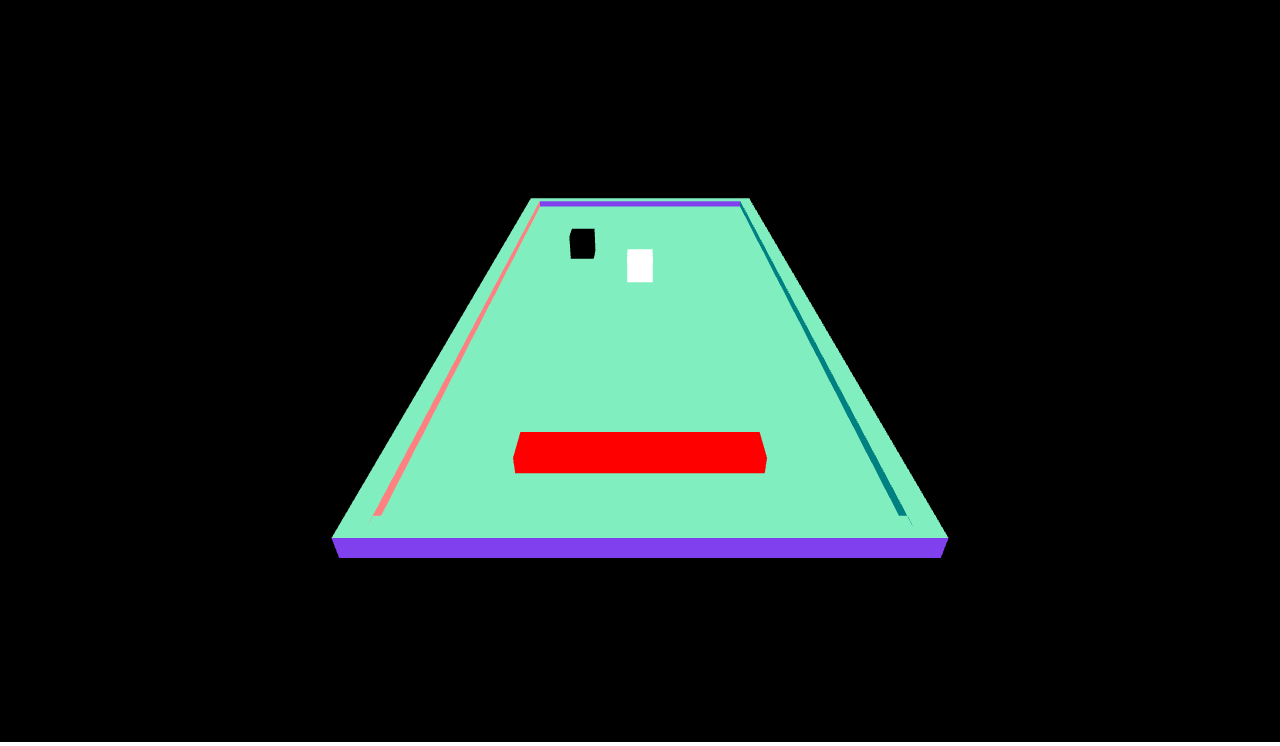
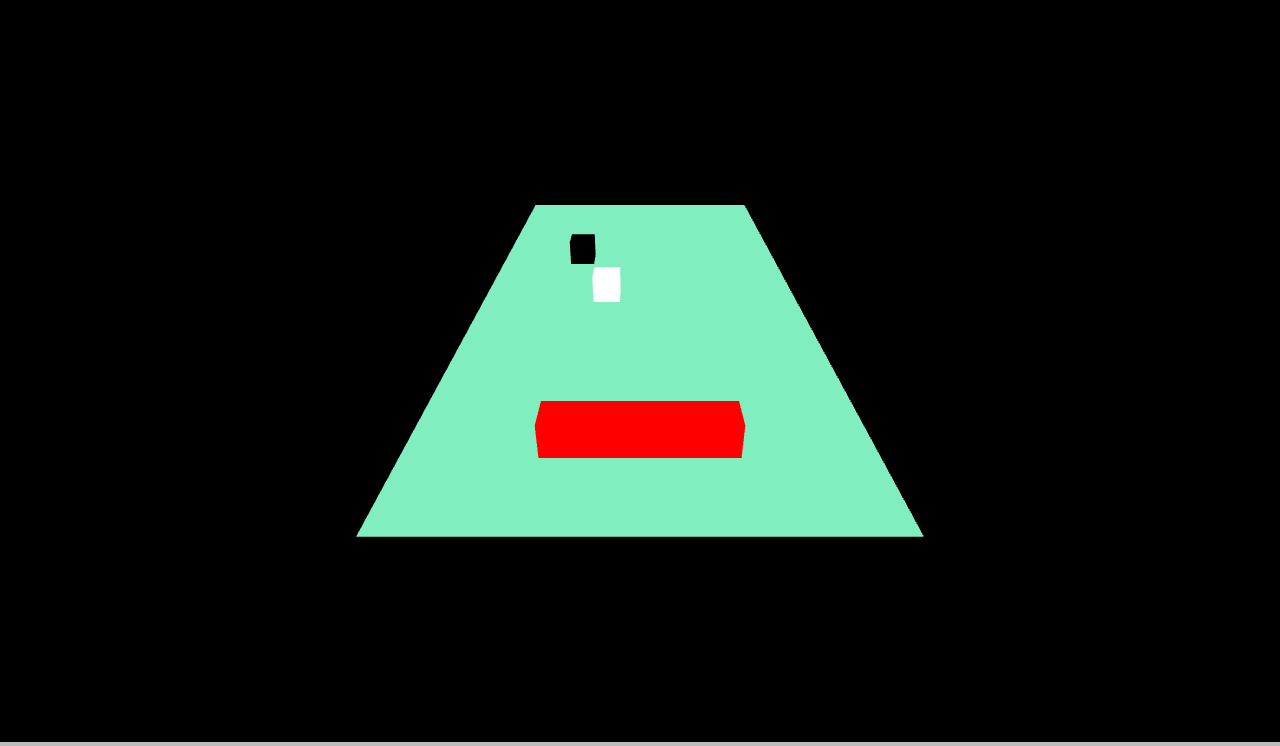
Before and after one commit to NinjaTrappeur/YOLO-SWAG-Pong-Deluxe-Edition, a plain HTML site: page index.html in a window 1280 px wide. Shown: the part 58-804 px from the top of the page. Drawn offline with Linux system fonts and the light colour scheme; animation ran at ten frames a second.

Commit message:
Adding basic game engine (bats and balls moving).

````diff
--- a/index.html
+++ b/index.html
@@ -7,31 +7,18 @@
               <script src="scripts/three.min.js"></script>
               <script src="scripts/THREEx.FullScreen.js"></script>
               <script src="scripts/THREEx.WindowResize.js"></script>
+              <script src="scripts/THREEx.KeyboardState.js"></script>
+              <script src="scripts/THREEx.solidwireframe.js"></script>
               <script src="scripts/Detector.js"> </script>
               <script src="scripts/dat.gui.min.js"> </script>
               <script src="scripts/utilities.js"></script>
               <script src="scripts/gameState.js"></script>
               <script src="scripts/gameRenderer.js"></script>
+              <script src="scripts/gameEngine.js"></script>
               <script src="scripts/main.js"></script>
               <script> window.onload=function(){mainLoop();};</script>
+
 	</head>
-		<body>
-            <style>
-                div.scene{ width:100%;height:100%}
-                html{
-                  height: 100%;
-                  padding: 0px;
-                  margin: 0px;
-                  }
-                body {
-                  min-height: 100%;
-                  padding: 0px;
-                  margin: 0px;
-                  }
-            </style>
-		  <div id="scene"></div>
-		  <div id="message" style="background-color: black; font-size: 100px;
-			  color:white; text-align:center; text-decoration:bold; width:100%; top:50%; margin-top:-100px; height:200px;position:absolute;display:none;"></div>
-
+		<body style='margin: 0px; background-color: #bbbbbb; overflow: hidden;'>
     </body>
     </html>
--- /dev/null
+++ b/scripts/THREEx.KeyboardState.js
@@ -0,0 +1,116 @@
+// THREEx.KeyboardState.js keep the current state of the keyboard.
+// It is possible to query it at any time. No need of an event.
+// This is particularly convenient in loop driven case, like in
+// 3D demos or games.
+//
+// # Usage
+//
+// **Step 1**: Create the object
+//
+// ```var keyboard	= new THREEx.KeyboardState();```
+//
+// **Step 2**: Query the keyboard state
+//
+// This will return true if shift and A are pressed, false otherwise
+//
+// ```keyboard.pressed("shift+A")```
+//
+// **Step 3**: Stop listening to the keyboard
+//
+// ```keyboard.destroy()```
+//
+// NOTE: this library may be nice as standaline. independant from three.js
+// - rename it keyboardForGame
+//
+// # Code
+//
+
+/** @namespace */
+var THREEx	= THREEx 		|| {};
+
+/**
+ * - NOTE: it would be quite easy to push event-driven too
+ *   - microevent.js for events handling
+ *   - in this._onkeyChange, generate a string from the DOM event
+ *   - use this as event name
+*/
+THREEx.KeyboardState	= function()
+{
+	// to store the current state
+	this.keyCodes	= {};
+	this.modifiers	= {};
+
+	// create callback to bind/unbind keyboard events
+	var self	= this;
+	this._onKeyDown	= function(event){ self._onKeyChange(event, true); };
+	this._onKeyUp	= function(event){ self._onKeyChange(event, false);};
+
+	// bind keyEvents
+	document.addEventListener("keydown", this._onKeyDown, false);
+	document.addEventListener("keyup", this._onKeyUp, false);
+}
+
+/**
+ * To stop listening of the keyboard events
+*/
+THREEx.KeyboardState.prototype.destroy	= function()
+{
+	// unbind keyEvents
+	document.removeEventListener("keydown", this._onKeyDown, false);
+	document.removeEventListener("keyup", this._onKeyUp, false);
+}
+
+THREEx.KeyboardState.MODIFIERS	= ['shift', 'ctrl', 'alt', 'meta'];
+THREEx.KeyboardState.ALIAS	= {
+	'left'		: 37,
+	'up'		: 38,
+	'right'		: 39,
+	'down'		: 40,
+	'space'		: 32,
+	'pageup'	: 33,
+	'pagedown'	: 34,
+	'tab'		: 9
+};
+
+/**
+ * to process the keyboard dom event
+*/
+THREEx.KeyboardState.prototype._onKeyChange	= function(event, pressed)
+{
+	// log to debug
+	//console.log("onKeyChange", event, pressed, event.keyCode, event.shiftKey, event.ctrlKey, event.altKey, event.metaKey)
+
+	// update this.keyCodes
+	var keyCode		= event.keyCode;
+	this.keyCodes[keyCode]	= pressed;
+
+	// update this.modifiers
+	this.modifiers['shift']= event.shiftKey;
+	this.modifiers['ctrl']	= event.ctrlKey;
+	this.modifiers['alt']	= event.altKey;
+	this.modifiers['meta']	= event.metaKey;
+}
+
+/**
+ * query keyboard state to know if a key is pressed of not
+ *
+ * @param {String} keyDesc the description of the key. format : modifiers+key e.g shift+A
+ * @returns {Boolean} true if the key is pressed, false otherwise
+*/
+THREEx.KeyboardState.prototype.pressed	= function(keyDesc)
+{
+	var keys	= keyDesc.split("+");
+	for(var i = 0; i < keys.length; i++){
+		var key		= keys[i];
+		var pressed;
+		if( THREEx.KeyboardState.MODIFIERS.indexOf( key ) !== -1 ){
+			pressed	= this.modifiers[key];
+		}else if( Object.keys(THREEx.KeyboardState.ALIAS).indexOf( key ) != -1 ){
+			pressed	= this.keyCodes[ THREEx.KeyboardState.ALIAS[key] ];
+		}else {
+			pressed	= this.keyCodes[key.toUpperCase().charCodeAt(0)]
+		}
+		if( !pressed)	return false;
+	};
+	return true;
+}
--- /dev/null
+++ b/scripts/gameEngine.js
@@ -0,0 +1,54 @@
+/*
+ * This composant compute the game state.
+ * It needs a GameState to compute it.
+ */
+
+var GameEngine= function(gameState){
+  if(gameState instanceof GameState){
+    this.gameState = gameState;
+
+    gameState.addBall(new Ball(new Position(0,0,0.08), new Size(0.08,0.08)));
+    gameState.balls[0].velocity.set(-0.001,-0.001,0);
+    gameState.addBat(new Bat(new Position(-0.2,-0.8,0.08), new Size(0.4,0.08),
+                             0, gameState.arena.size.width/2));
+    gameState.addObstacle(new Obstacle(new Position(-0.2,0.2,0.08), new Size(0.08,0.08)));
+    this.step = 0.01;
+    this.keyboard = new THREEx.KeyboardState();
+  }
+  else
+    throw("The game engine needs a GameState in parameter.");
+}
+
+GameEngine.prototype.computeKeyboard= function(){
+  var bat = this.gameState.bats[0];
+  if(this.keyboard.pressed("right"))
+    bat.moveRight(this.step);
+  else if(this.keyboard.pressed("left"))
+    bat.moveLeft(this.step);
+}
+
+GameEngine.prototype.computeBalls = function(){
+  var ball;
+  for(var i=0;i<this.gameState.balls.length;i++)
+    {
+      ball= this.gameState.balls[i];
+      if(ball.position.x+ball.velocity.x > this.gameState.arena.size.width/2)
+        ball.position.x-=this.gameState.arena.size.width;
+      else if(ball.position.x+ball.velocity.x<-this.gameState.arena.size.width/2)
+        ball.position.x+=this.gameState.arena.size.width;
+      ball.position.x += ball.velocity.x;
+
+      if(ball.position.y+ball.velocity.y > this.gameState.arena.size.length/2)
+        ball.position.y-=this.gameState.arena.size.length;
+      else if(ball.position.y+ball.velocity.y<-this.gameState.arena.size.length/2)
+        ball.position.y+=this.gameState.arena.size.length;
+      ball.position.y += ball.velocity.y;
+
+      ball.updateMesh();
+    }
+}
+
+GameEngine.prototype.compute = function(){
+  this.computeKeyboard();
+  this.computeBalls();
+}
--- a/scripts/gameRenderer.js
+++ b/scripts/gameRenderer.js
@@ -1,3 +1,11 @@
+/*
+ * This composant handles the display of the game.
+ * It needs a GameState computed by a GameEngine
+ * The rendering is pretty basic and will be used
+ * mainly for testing.
+ */
+
+
 //class AbstractRenderer
 //===================================
 
@@ -16,9 +24,7 @@ var AbstractRenderer = function(gameState){
     throw("WebGL not supported.");
   }
   this.renderer.setSize( window.innerWidth, window.innerHeight );
-
-  var container = document.getElementById("scene");
-  container.appendChild(this.renderer.domElement);
+  document.body.appendChild( this.renderer.domElement );
 
   if(gameState instanceof GameState)
     this.gameState = gameState;
@@ -26,6 +32,7 @@ var AbstractRenderer = function(gameState){
     throw("Parameter needs to be a GameState object.");
 
   this.camera = new THREE.PerspectiveCamera(70, window.innerWidth / window.innerHeight, 0.01, 10 );
+  this.winResize   = new THREEx.WindowResize(this.renderer, this.camera)
 
 
   this.scene = new THREE.Scene();
@@ -81,8 +88,6 @@ SimpleRenderer.prototype.init = function(){
   material = new THREE.MeshNormalMaterial();
   mesh = new THREE.Mesh(geometry, material);
   this.scene.add(mesh);
-  for(var i=0; i < this.gameState.arena.walls.length;++i)
-    this.scene.add(this.gameState.arena.walls[i]);
 
   var bat;
 
@@ -90,7 +95,8 @@ SimpleRenderer.prototype.init = function(){
   for(var i=0; i<this.gameState.bats.length;i++)
     {
       bat = this.gameState.bats[i];
-      this.scene.add(bat.mesh);
+      for(var j=0;j<bat.mesh.length;++j)
+        this.scene.add(bat.mesh[j]);
     }
 
   var ball;
--- a/scripts/gameState.js
+++ b/scripts/gameState.js
@@ -43,31 +43,6 @@ var Arena = function(size){
   var pos = new Position(0,0,0);
   GameObject.call(this,pos, size);
   this.name = "Arena";
-  this.walls = new Array();
-  var border = 0.05;
-
-  var geometry,material,mesh;
-  material = new THREE.MeshNormalMaterial();
-  geometry = new THREE.CubeGeometry(size.width+border,border,border);
-  mesh = new THREE.Mesh(geometry,material);
-  mesh.position.set(0,-size.length/2,0);
-  this.walls.push(mesh);
-
-  geometry = new THREE.CubeGeometry(size.width+border,border,border);
-  mesh = new THREE.Mesh(geometry,material);
-  mesh.position.set(0,size.length/2,0);
-  this.walls.push(mesh);
-
-  geometry = new THREE.CubeGeometry(border,size.length,border);
-  mesh = new THREE.Mesh(geometry,material);
-  mesh.position.set(size.width/2,0,0);
-  this.walls.push(mesh);
-
-  geometry = new THREE.CubeGeometry(border,size.length,border);
-  mesh = new THREE.Mesh(geometry,material);
-  mesh.position.set(-size.width/2,0,0);
-  this.walls.push(mesh);
-
 }
 
 extendClass(Arena, GameObject);
@@ -78,6 +53,7 @@ extendClass(Arena, GameObject);
 var Obstacle = function(pos,size){
   "use strict";
   GameObject.call(this,pos,size);
+  this.name = "Obstacle";
   var geometry = new THREE.CubeGeometry(this.size.width, this.size.length,
                                           this.size.length);
   var material = new THREE.MeshBasicMaterial({color: 0x000000});
@@ -91,29 +67,61 @@ var Obstacle = function(pos,size){
 
 extendClass(Obstacle, GameObject);
 
+
+
 //Bat class: extends MovingGameObject
 //====================================
 
-var Bat = function(position, size, id){
+var Bat = function(position, size, id, clearance){
   "use strict";
-  if(typeof id=="number"){
+  if(typeof id=="number" && typeof clearance == "number"){
     MovingGameObject.call(this,position , size);
+
     this.id = id;
     this.name = "Bat";
+    this.mesh = new Array();
+    this.clearance = clearance;
     var geometry = new THREE.CubeGeometry(this.size.width, this.size.length,
                                           this.size.length);
     var material = new THREE.MeshBasicMaterial({color: 0xff0000});
-    var mesh = new THREE.Mesh(geometry,  material);
-    mesh.position.x = this.position.x;
-    mesh.position.y = this.position.y;
-    mesh.position.z = this.position.z;
-    this.mesh = mesh;
+
+    for(var i=0;i<3;i++)
+      {
+        var mesh = new THREE.Mesh(geometry,  material);
+        mesh.position.y = this.position.y;
+        mesh.position.z = this.position.z;
+        this.mesh.push(mesh);
+      }
   }
   else
-    throw "You need to specify a bat id to create a Bat object";
+    throw "You need to specify a bat id and a clearance to create a Bat object";
 }
 
 extendClass(Bat, MovingGameObject);
+
+Bat.prototype.moveLeft = function(step){
+  if(this.position.x + this.size.width - step < this.clearance)
+    this.position.x += 2*this.clearance;
+  this.position.x -= step;
+  this.updateMeshPosition();
+}
+
+Bat.prototype.moveRight = function(step){
+  if(this.position.x + step > this.clearance)
+    this.position.x -=2*this.clearance;
+  this.position.x += step;
+  this.updateMeshPosition();
+}
+
+Bat.prototype.updateMeshPosition = function(){
+  for(var i=0; i<this.mesh.length;i++)
+  {
+    this.mesh[0].position.x = this.position.x+this.size.width/2;
+    this.mesh[1].position.x = this.position.x+this.size.width/2 - 2*this.clearance;
+    this.mesh[2].position.x = this.position.x+this.size.width/2 + 2*this.clearance;
+  }
+}
+
 
 //Ball class: extends MovingGameObject
 //====================================
@@ -131,8 +139,14 @@ var Ball = function(position, size){
   mesh.position.z = this.position.z;
   this.mesh = mesh;
 }
+extendClass(Ball, MovingGameObject);
 
-extendClass(Ball, MovingGameObject);
+Ball.prototype.updateMesh = function(){
+  this.mesh.position.x = this.position.x;
+  this.mesh.position.y = this.position.y;
+}
+
+
 
 
 //Player class
--- a/scripts/main.js
+++ b/scripts/main.js
@@ -1,22 +1,11 @@
-var renderer;
-
-function createArena(){
-  //Creation gamestate
-  gameState = new GameState();
-  //Filling gamestate
-  gameState.addBall(new Ball(new Position(0,0,0.1), new Size(0.08,0.08)));
-  gameState.addBat(new Bat(new Position(0,-0.8,0), new Size(0.5,0.08), 0));
-  gameState.addObstacle(new Obstacle(new Position(-0.2,0.2,0.1), new Size(0.08,0.08)));
-  //Creating renderer
-  return gameState
-}
-
+var renderer, gameEngine;
 
 function init(){
   "use strict";
   THREEx.FullScreen.bindKey({ charCode : 'f'.charCodeAt(0) });
 
-  var gameState = createArena();
+  var gameState = new GameState();
+  gameEngine = new GameEngine(gameState);
 
   renderer = new SimpleRenderer(gameState);
   renderer.init();
@@ -25,6 +14,7 @@ function init(){
 
 function animate(){
   renderer.render();
+  gameEngine.compute();
   requestAnimationFrame( animate );
 
 }
````
